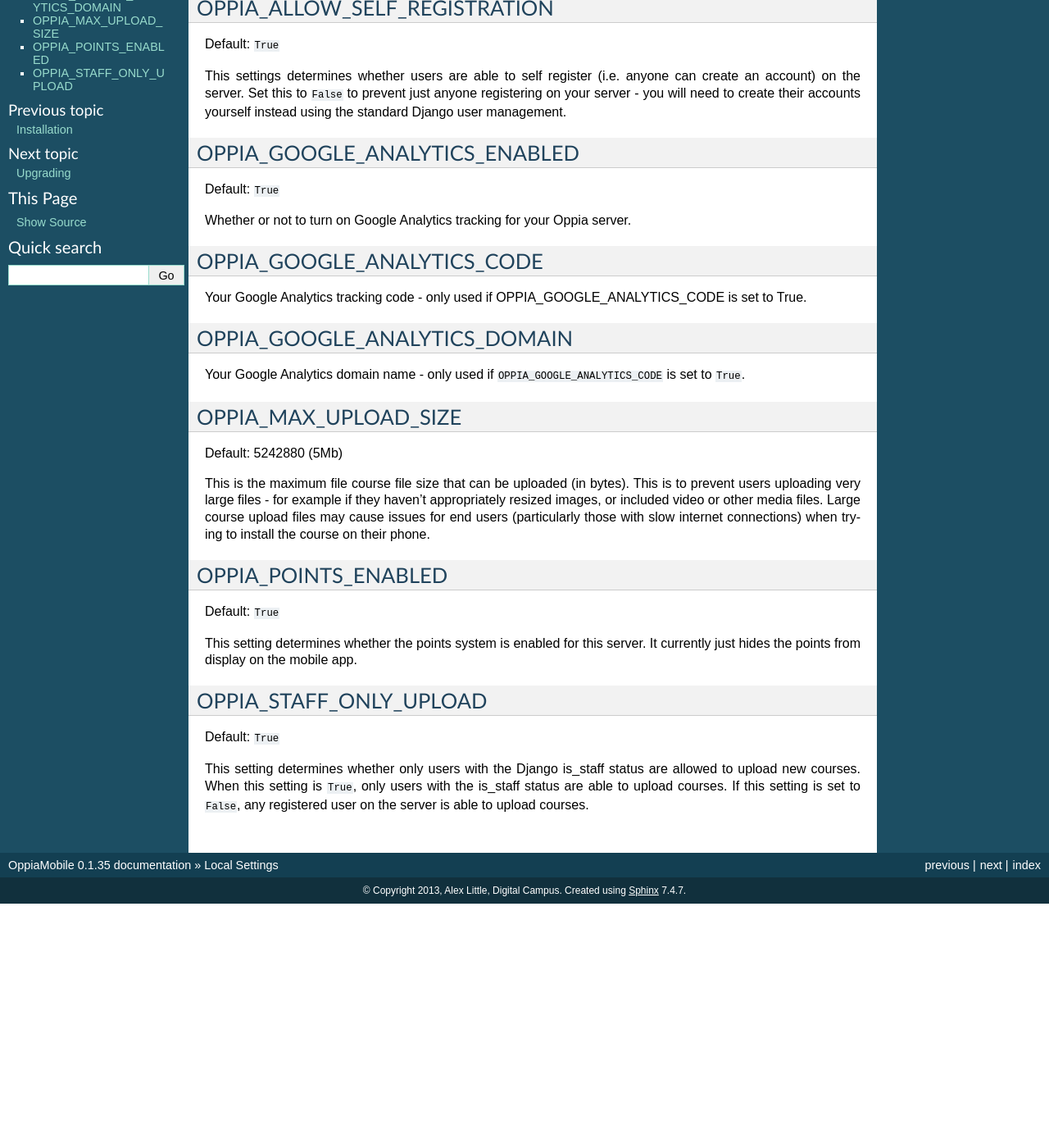
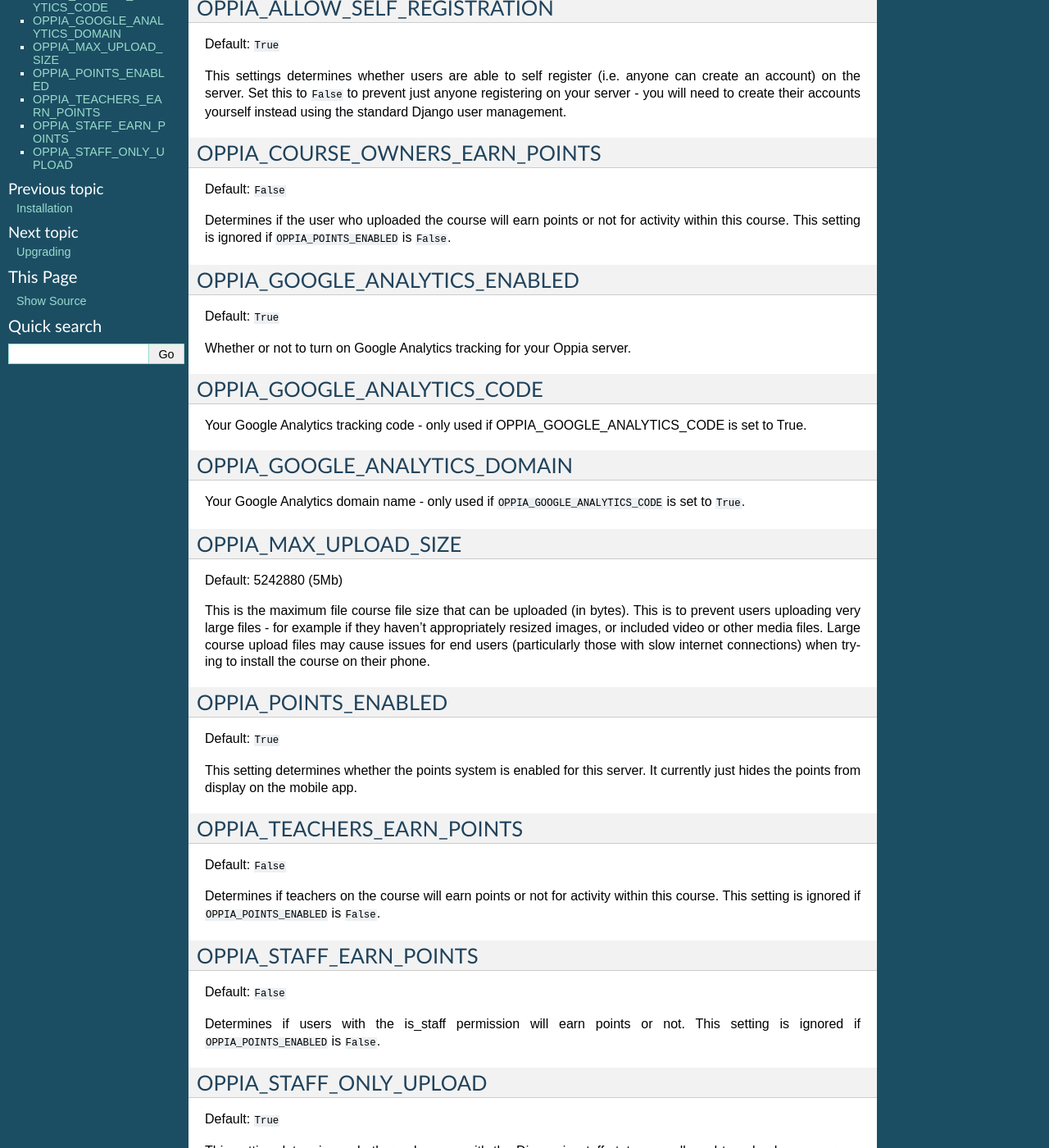
Before and after one commit to DigitalCampus/django-oppia, a Sphinx documentation site: the page built from docs/settings.rst, in a window 1280 px wide and 1400 px high, scrolled down 201 px. Shown: the whole window at 82% size. Built offline with Sphinx 7.4.7, drawn with Linux system fonts in a browser that asks for light colours; the version number is read from the project's files by our own code; before the commit the page ends 1303 px from its top, so only the background shows below that; some of the changed text lies outside the part shown.

Commit message:
Update version no

```diff
--- a/docs/conf.py
+++ b/docs/conf.py
@@ -56,9 +56,9 @@
 # built documents.
 #
 # The short X.Y version.
-version = '0.1.35'
+version = '0.1.36'
 # The full version, including alpha/beta/rc tags.
-release = '0.1.35'
+release = '0.1.36'
 
 # The language for content autogenerated by Sphinx. Refer to documentation
 # for a list of supported languages.
--- a/docs/settings.rst
+++ b/docs/settings.rst
@@ -17,6 +17,16 @@
 can create an account) on the server. Set this to ``False`` to prevent just
 anyone registering on your server - you will need to create their accounts
 yourself instead using the standard Django user management.
+
+OPPIA_COURSE_OWNERS_EARN_POINTS
+--------------------------------
+
+Default: ``False``
+
+Determines if the user who uploaded the course will earn points or not for
+activity within this course. This setting is ignored if ``OPPIA_POINTS_ENABLED``
+is ``False``.
+
 
 OPPIA_GOOGLE_ANALYTICS_ENABLED
 ------------------------------
@@ -58,6 +68,22 @@
 This setting determines whether the points system is enabled for this server. It
 currently just hides the points from display on the mobile app.
 
+OPPIA_TEACHERS_EARN_POINTS
+--------------------------------
+
+Default: ``False``
+
+Determines if teachers on the course will earn points or not for activity within
+this course. This setting is ignored if ``OPPIA_POINTS_ENABLED`` is ``False``.
+
+OPPIA_STAFF_EARN_POINTS
+-----------------------
+
+Default: ``False``
+
+Determines if users with the is_staff permission will earn points or not. This
+setting is ignored if ``OPPIA_POINTS_ENABLED`` is ``False``.
+
 OPPIA_STAFF_ONLY_UPLOAD
 -----------------------
 
--- a/oppia/__init__.py
+++ b/oppia/__init__.py
@@ -1 +1 @@
-VERSION = (0, 1, 35, 'alpha', 0)
+VERSION = (0, 1, 36, 'alpha', 0)
--- a/setup.py
+++ b/setup.py
@@ -8,7 +8,7 @@
 
 setup(
     name='django-oppia',
-    version='0.1.35',
+    version='0.1.36',
     packages=['oppia','oppia.quiz','oppia.api','oppia.profile','oppia.quiz.api', 'oppia.migrations', 'oppia.quiz.migrations', 'oppia.mobile', 'oppia.fixtures'],
     include_package_data=True,
     license='GNU GPL v3 License',  # example license
```
